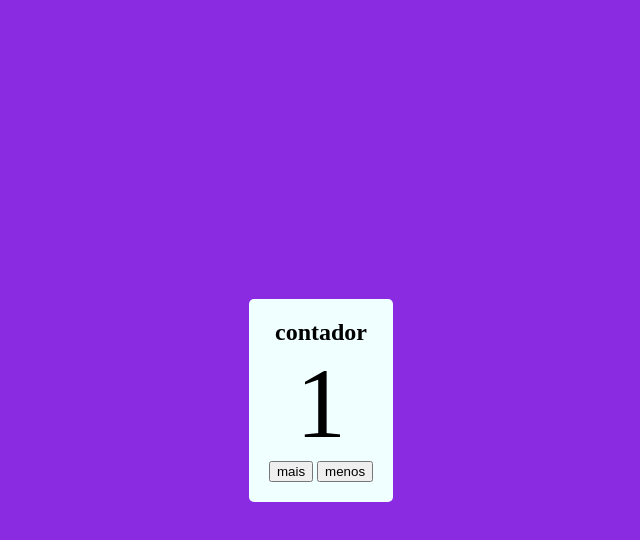
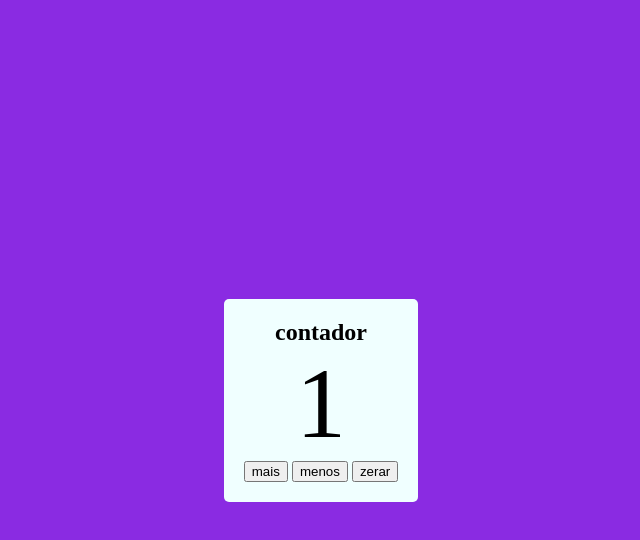
Before and after one commit to Leticia-muller/contador, a plain HTML site: page index.html in a window 1280 px wide. Both pictures are taken after a click on the button "mais". Shown: the whole page, without its empty margins (319-959 px from the left). Drawn offline with Linux system fonts and the light colour scheme.

Commit message:
Update index.html

```diff
--- a/index.html
+++ b/index.html
@@ -31,9 +31,10 @@
 <body>
     <section>
     <h1>contador</h1>
-    <p>0</p>
+    <p id="resultado"> </p>
     <button onclick="aumentar()">mais</button>
     <button onclick="diminuir()">menos</button>
+    <button onclick="zerar()">zerar</button>
     </section>
     <script>
 
@@ -42,18 +43,23 @@
 
      //alteradores de estados da aplicação
         function aumentar() {
-          numero = numero + 1
+          numero++
           mostrarNaTela()
         }
 
+        function zerar() {
+            numero = 0
+            mostrarNaTela()
+        }
+
     function diminuir() {
-          numero = numero - 1
+          numero--
           mostrarNaTela()
           }
 
      // jogar o estado da aplicação na tela
      function mostrarNaTela() {
-       const p = document.querySelector("p")
+       const p = document.querySelector("#resultado")
        p.innerText = numero
 
      }
```
